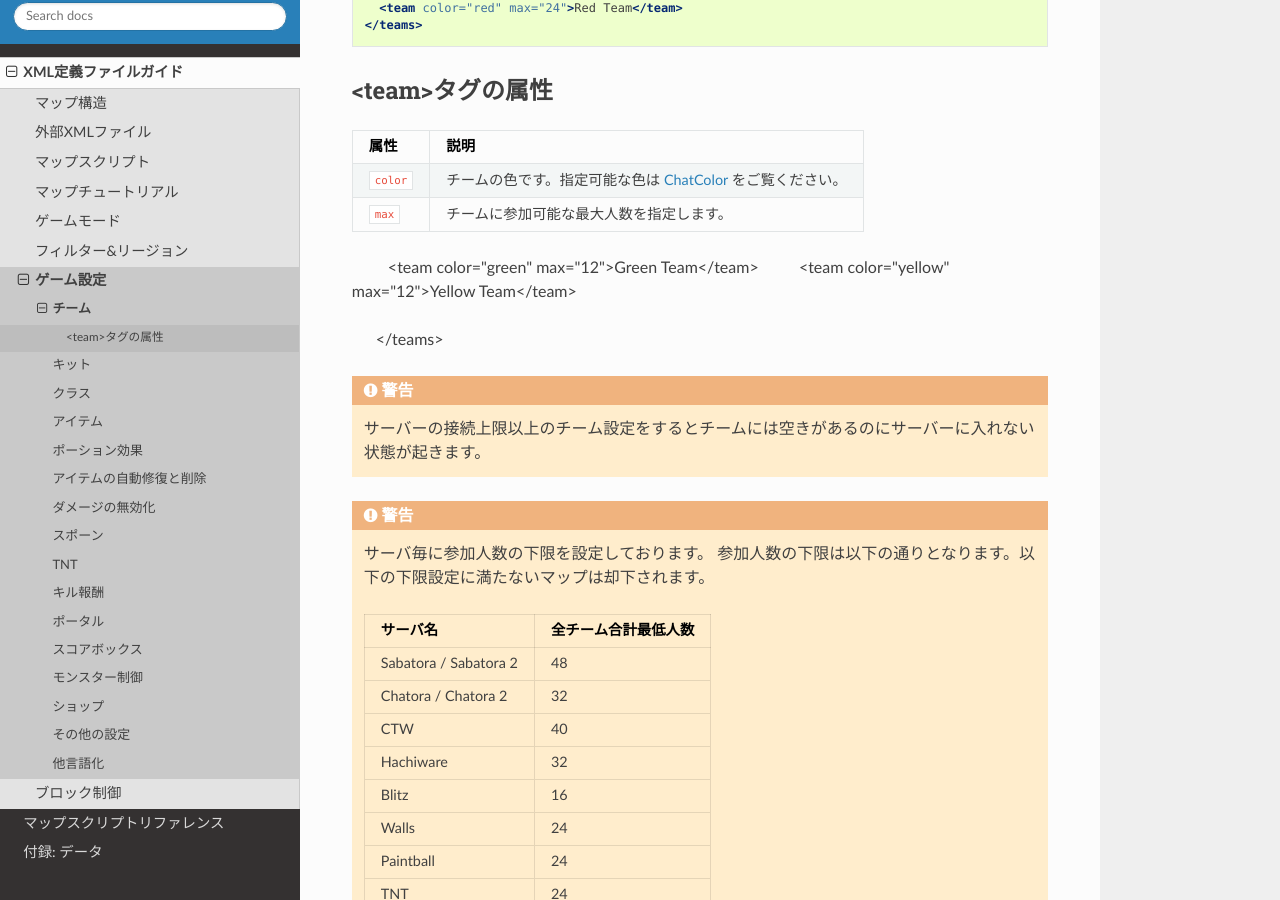
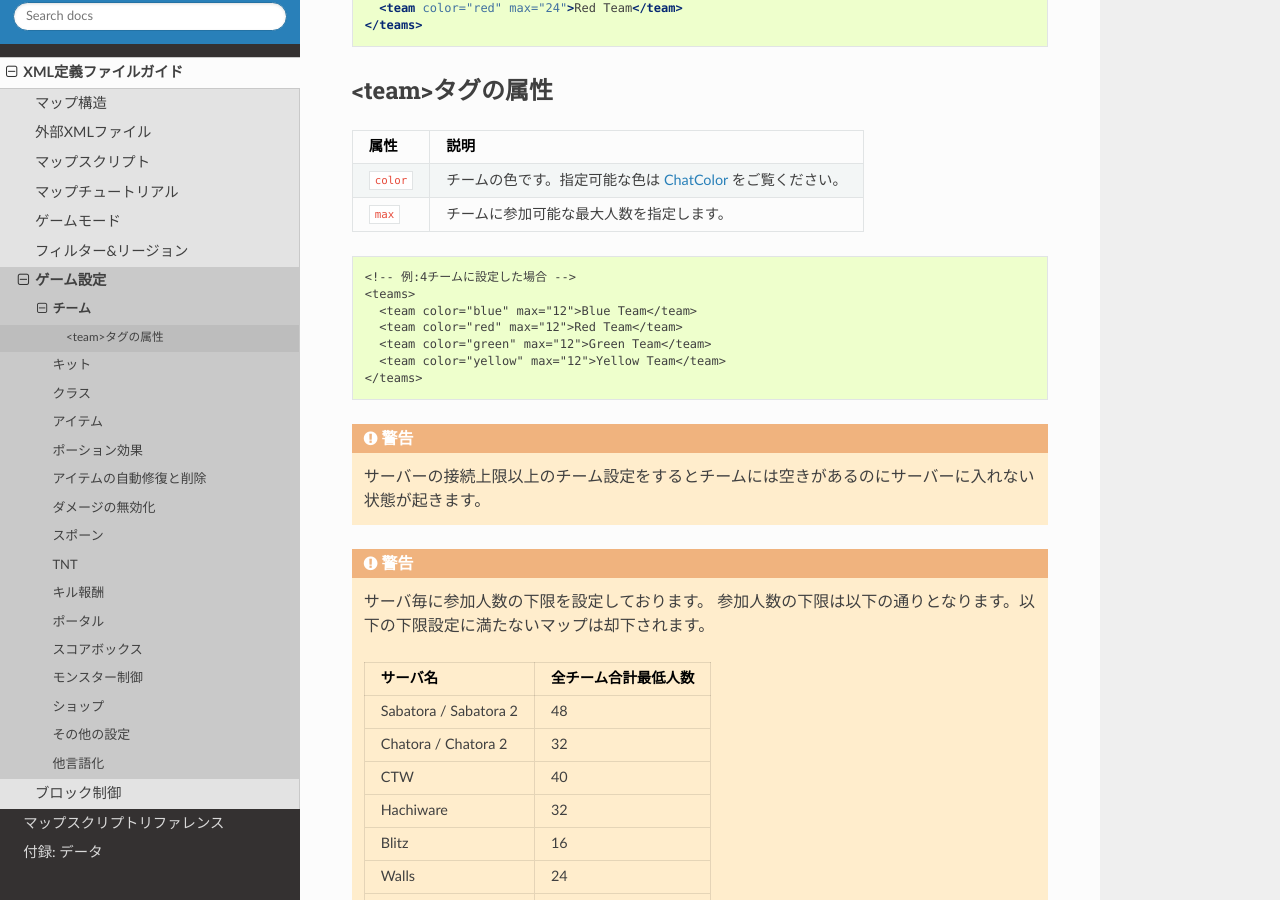
Before and after one commit to MinecraftJP/pvp-docs, a Sphinx documentation site: the page built from docs/xml/teams.rst, in a window 1280 px wide and 900 px high, scrolled down 334 px. Built offline with Sphinx 7.4.7 and the Read the Docs theme 2.0.0, drawn with Linux system fonts in a browser that asks for light colours.

Commit message:
reStructualTextの警告を修正

```diff
--- a/docs/xml/shops.rst
+++ b/docs/xml/shops.rst
@@ -5,7 +5,7 @@
 
 マップ内にショップを作成するには下記の形式で看板を設置します。
 
-.. code-block::
+.. code-block:: none
 
    1行目: [Shop]
    2行目: 名前(前方一致)
--- a/docs/xml/teams.rst
+++ b/docs/xml/teams.rst
@@ -22,12 +22,13 @@
    ``max``, チームに参加可能な最大人数を指定します。
 
 .. code-block::
+
    <!-- 例:4チームに設定した場合 -->
    <teams>
      <team color="blue" max="12">Blue Team</team>
      <team color="red" max="12">Red Team</team>
-　　 <team color="green" max="12">Green Team</team>
-　　 <team color="yellow" max="12">Yellow Team</team>
+     <team color="green" max="12">Green Team</team>
+     <team color="yellow" max="12">Yellow Team</team>
    </teams>
 
 .. warning::
--- a/docs/xml/tutorial.rst
+++ b/docs/xml/tutorial.rst
@@ -1,5 +1,5 @@
 マップチュートリアル
-================
+====================
 
 XML内で定義する事によりそのマップを遊ぶ方法などのチュートリアルを作成する事が出来ます。
 
```
Also changed, not shown: docs/xml/tnt.rst (+4 -4 lines).
